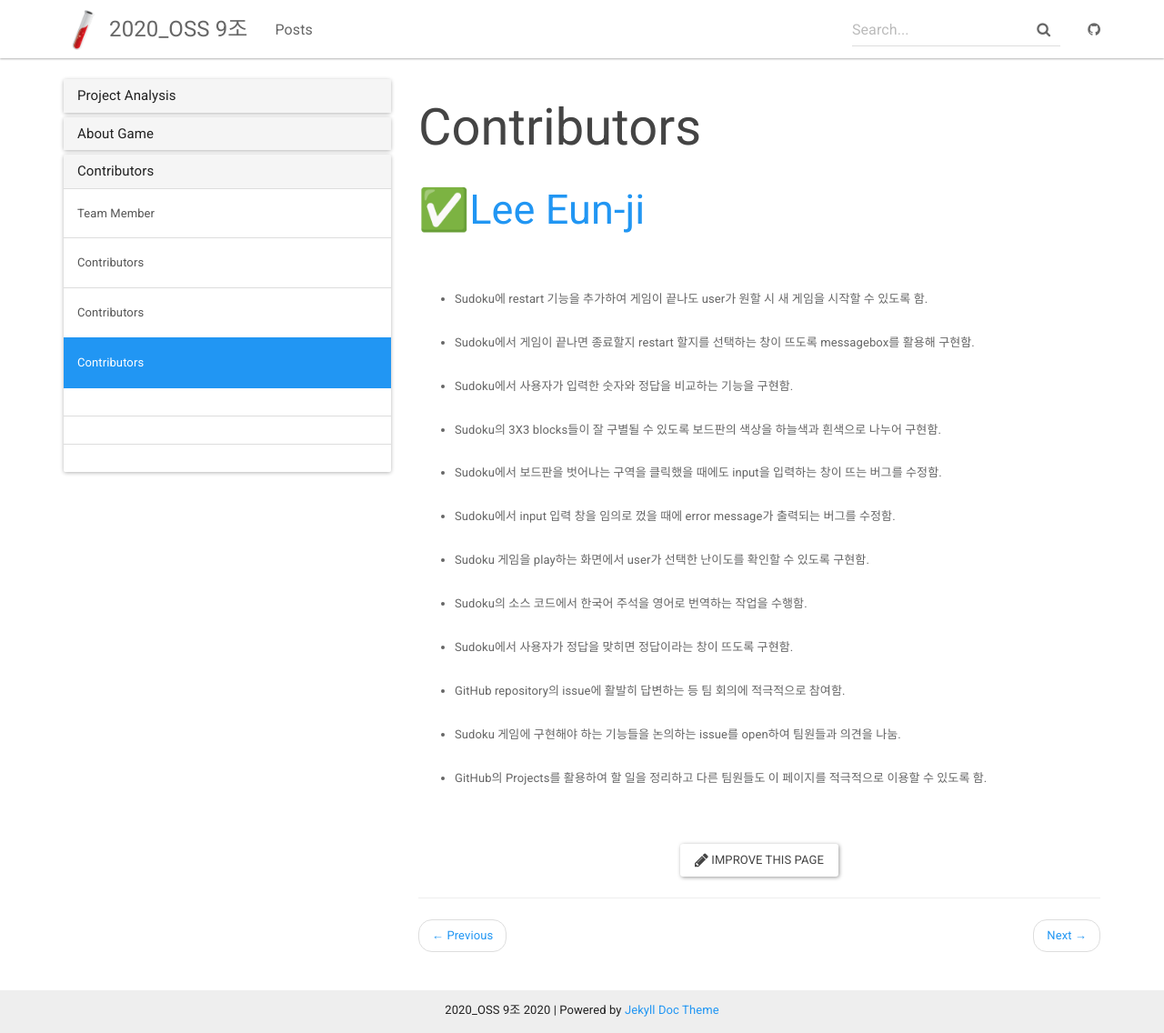
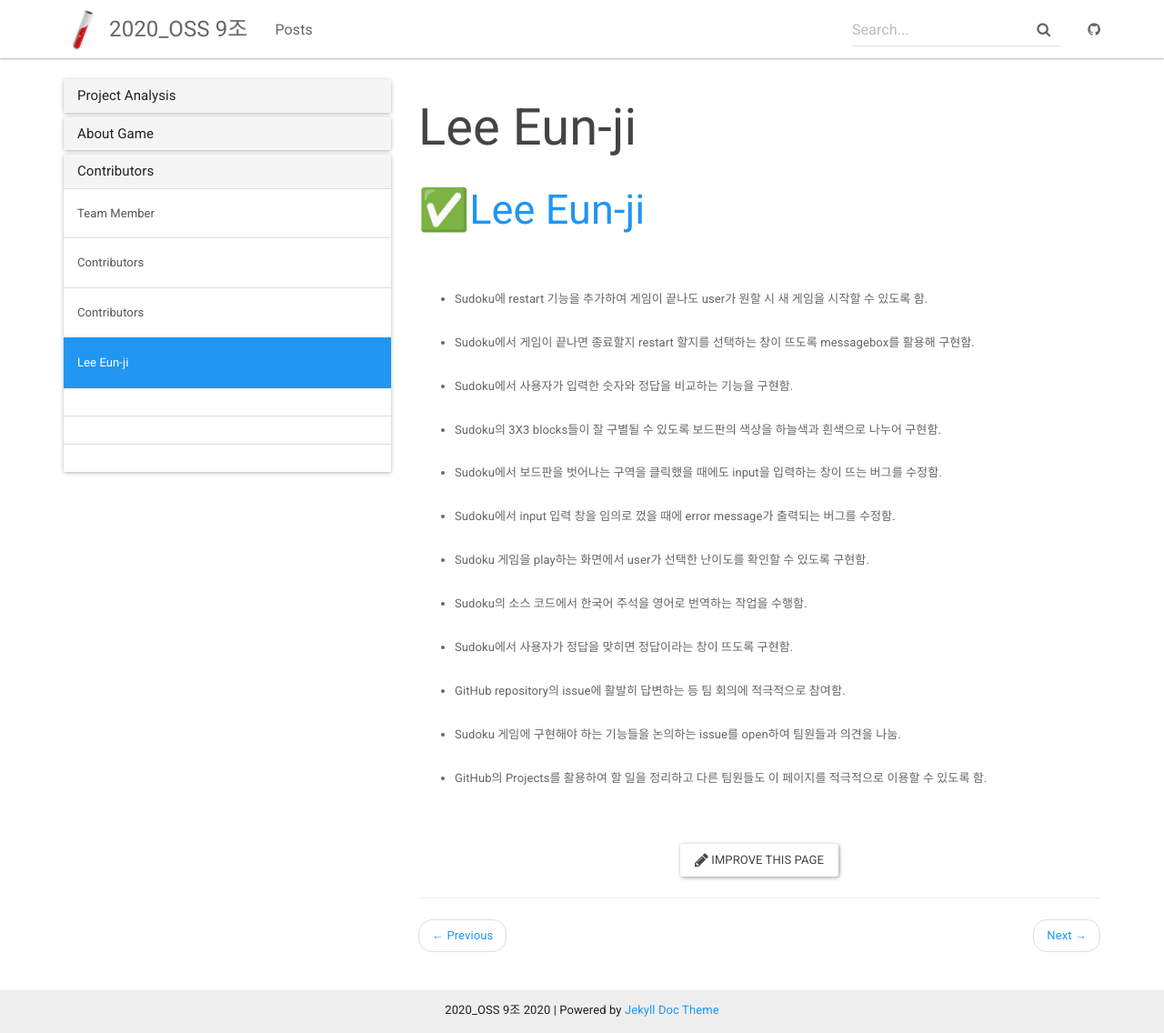
Before and after one commit to doolim98/2020-2-OSS-9, a Jekyll site: the page built from _docs/Teamrole/leeeunji_role.md, in a window 1280 px wide and 1136 px high. Shown: the whole window at 91% size. Built offline with Jekyll 4.4.1, drawn with Linux system fonts in a browser that asks for light colours.

Commit message:
Update leeeunji_role.md

```diff
--- a/_docs/Teamrole/leeeunji_role.md
+++ b/_docs/Teamrole/leeeunji_role.md
@@ -1,5 +1,5 @@
 ---
-title: Contributors
+title: Lee Eun-ji
 permalink: /docs/leeeunji_role/
 ---
 ## &#9989;[Lee Eun-ji](https://github.com/eunji0123)<br><br>
```
